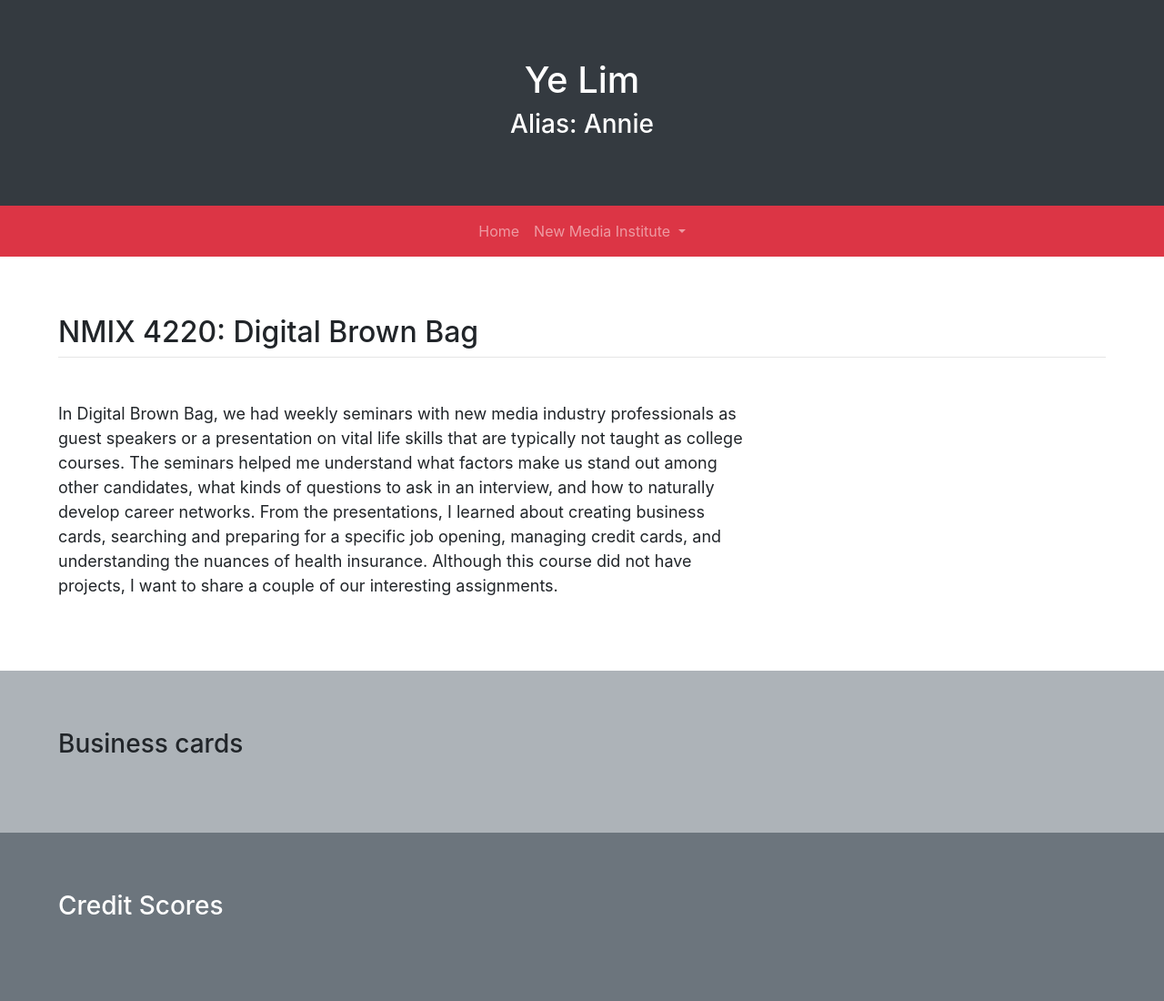
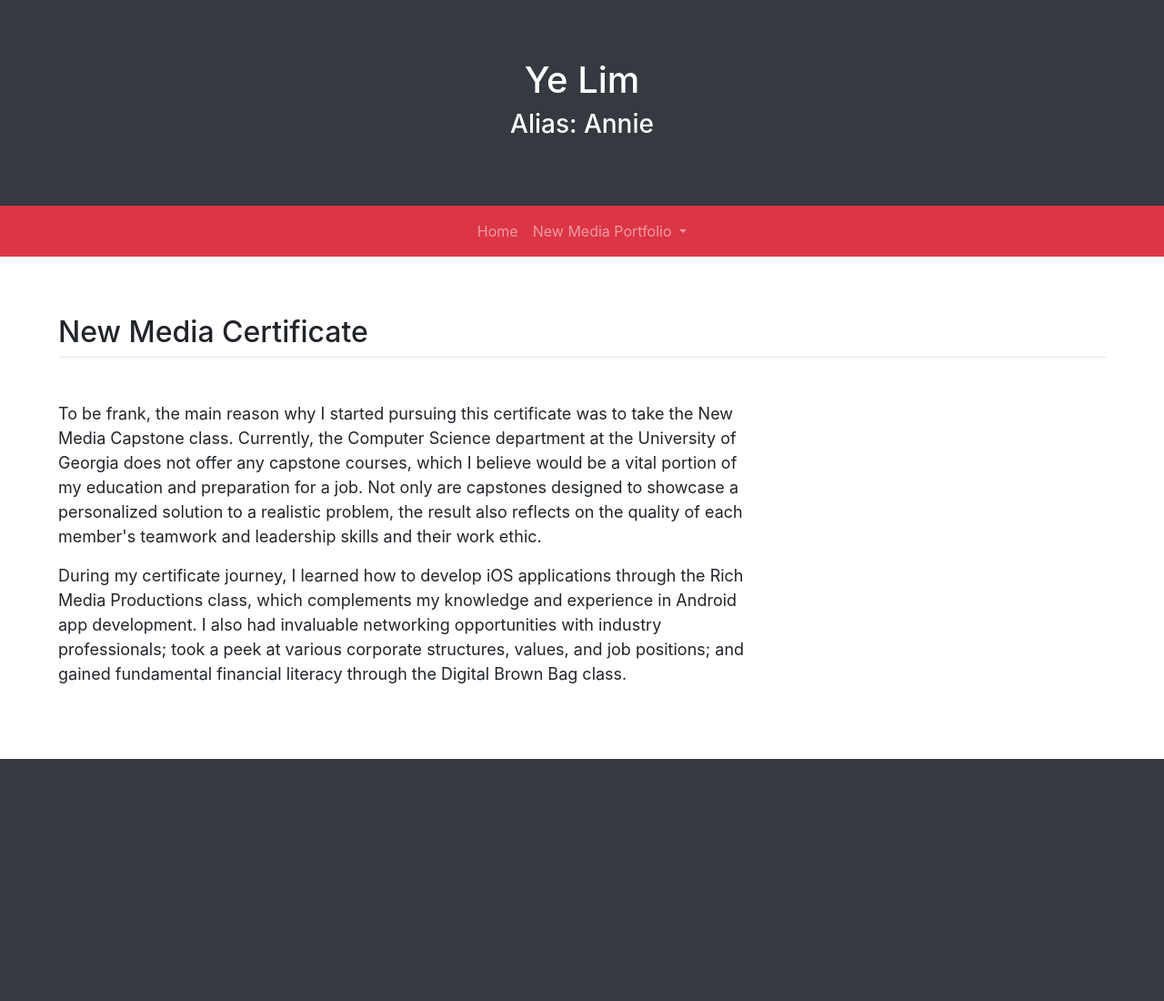
Before and after one commit to annieyrl/annieyrl.github.io, a plain HTML site: page NMcert.html in a window 1280 px wide. Shown: the whole page at 91% size. After the commit the page ends 834 px from the top, so only its background shows below. Drawn offline with nearby package versions, Linux system fonts and the light colour scheme.

Commit message:
Update NMcert.html

```diff
--- a/NMcert.html
+++ b/NMcert.html
@@ -23,7 +23,7 @@
                 <li class="nav-item"><a class="nav-link" href="home.html">Home</a></li>
                 <li class="nav-item dropdown">
                     <a class="nav-link dropdown-toggle" href="NMcert.html" id="navbarDropdown" role="button" data-toggle="dropdown" aria-haspopup="true" aria-expanded="false">
-                      New Media Institute
+                      New Media Portfolio
                     </a>
                     <div class="dropdown-menu" aria-labelledby="navbarDropdown">
                       <a class="dropdown-item" href="NMcert.html">New Media Certificate</a>
@@ -33,39 +33,22 @@
             </ul>
         </nav>
         <div id="4310" class="container-fluid bg-white" style="padding: 4em">
-            <h2>NMIX 4220: Digital Brown Bag</h2>
+            <h2>New Media Certificate</h2>
             <hr class="mt-2 mb-5">
             <div class="row">
                 <div class="col-sm-8 my-auto">
-                    <p style="font-size: large">In Digital Brown Bag, we had weekly seminars with new media industry professionals as guest speakers or a presentation on vital
-                    life skills that are typically not taught as college courses. The seminars helped me understand what factors make us stand out among other candidates,
-                    what kinds of questions to ask in an interview, and how to naturally develop career networks. From the presentations, I learned about creating business cards, searching
-                    and preparing for a specific job opening, managing credit cards, and understanding the nuances of health insurance.
-                    Although this course did not have projects, I want to share a couple of our interesting assignments.
+                    <p style="font-size: large">To be frank, the main reason why I started pursuing this certificate was to take the New Media Capstone class.
+                        Currently, the Computer Science department at the University of Georgia does not offer any capstone courses, which I believe would be a vital portion
+                        of my education and preparation for a job. Not only are capstones designed to showcase a personalized solution to a realistic problem, the result also
+                        reflects on the quality of each member's teamwork and leadership skills and their work ethic.</p>
+                    <p style="font-size: large">During my certificate journey, I learned how to develop iOS applications through the Rich Media Productions class, which
+                        complements my knowledge and experience in Android app development. I also had invaluable networking opportunities with industry professionals;
+                        took a peek at various corporate structures, values, and job positions; and gained fundamental financial literacy through the Digital Brown Bag class.
                     </p>
                 </div>
                  <div class="col-sm-4">
                 </div>
             </div>
         </div>
-        <div id="4310" class="container-bg" style="padding: 4em; background:#adb3b8">
-            <div class="row">
-                <div class="col-sm-8 my-auto">
-                    <h3>Business cards</h3>
-                    <p style="font-size: large">
-                    </p>
-                </div>
-                 <div class="col-sm-4">
-                </div>
-            </div>
-        </div>
-        <div class="container-fluid bg-secondary" style="padding: 4em; color:#ffffff">
-            <h3>Credit Scores</h3>
-            <div class="row">
-                <div class="col-sm-8 my-auto">
-                    <p style="font-size: large"></p>
-                </div>
-            </div>
-        </div>
     </body>
 </html>
```
